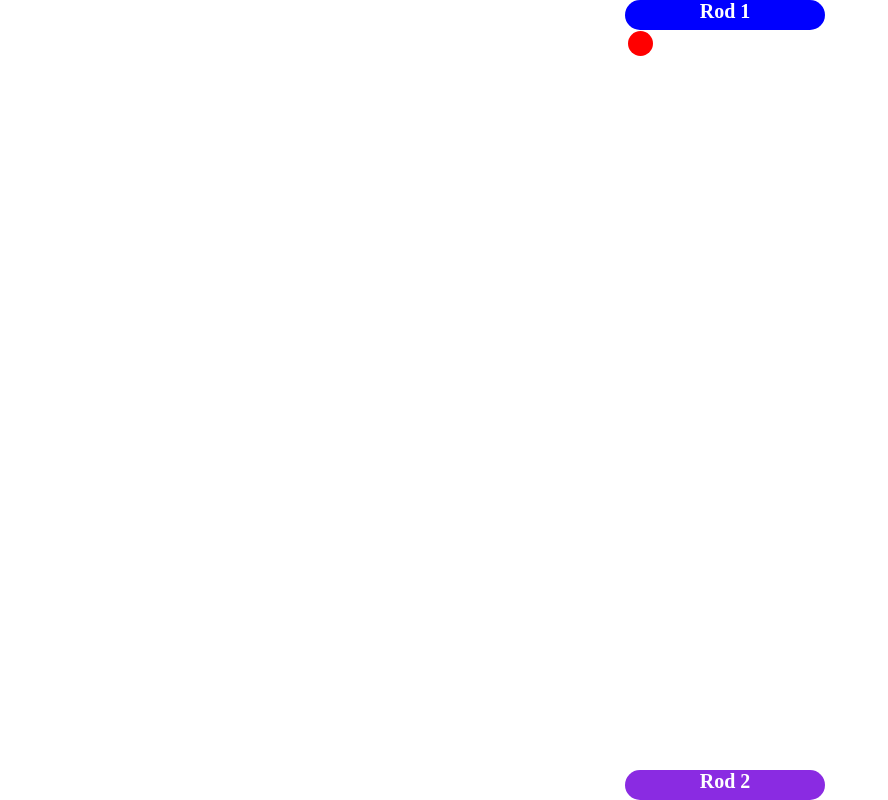
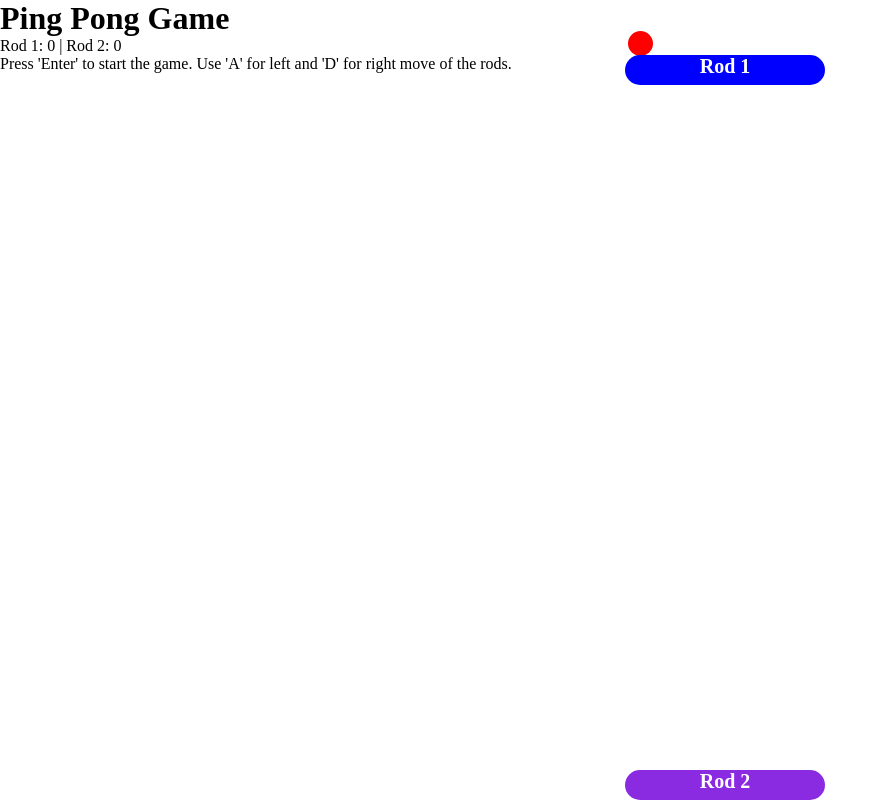
Before and after one commit to krushnachandranayak/Pingpong-game-useing-javascript, a website built with Parcel: page index.html in a window 1280 px wide. Shown: the whole page, without its empty margins (0-888 px from the left). Built offline with nearby package versions, Linux system fonts and the light colour scheme.

Commit message:
Update index.html

```diff
--- a/index.html
+++ b/index.html
@@ -1,24 +1,27 @@
-<!-- this is html code written by Krushna Chandra Nayak -->
+<!--Updated by Krushna Chandra Nayak -->
 <!DOCTYPE html>
 <html lang="en">
   <head>
     <meta charset="UTF-8" />
     <meta http-equiv="X-UA-Compatible" content="IE=edge" />
     <meta name="viewport" content="width=device-width, initial-scale=1.0" />
-    <!-- link for external css -->
     <link rel="stylesheet" href="src/styles.css" />
-    <title>Krushna Ping Pong Game</title>
+    <title>Krushna's Ping Pong Game</title>
   </head>
   <body>
+    <h1>Ping Pong Game</h1>
+    <div id="score">
+      <p>Rod 1: <span id="scoreRod1">0</span> | Rod 2: <span id="scoreRod2">0</span></p>
+    </div>
     <div id="container">
       <div class="ball" id="ball"></div>
       <div class="paddletop" id="paddletop">Rod 1</div>
       <div class="paddlebottom" id="paddlebottom">Rod 2</div>
     </div>
 
-    <!-- To play this game use 'A' for left move of Rod and 'D' is used for right side of Rod -->
+    <p>Press 'Enter' to start the game. Use 'A' for left and 'D' for right move of the rods.</p>
 
-    <!-- Link of extern script file -->
+    <!-- Link to the external script file -->
     <script src="src/index.js"></script>
   </body>
 </html>
```
